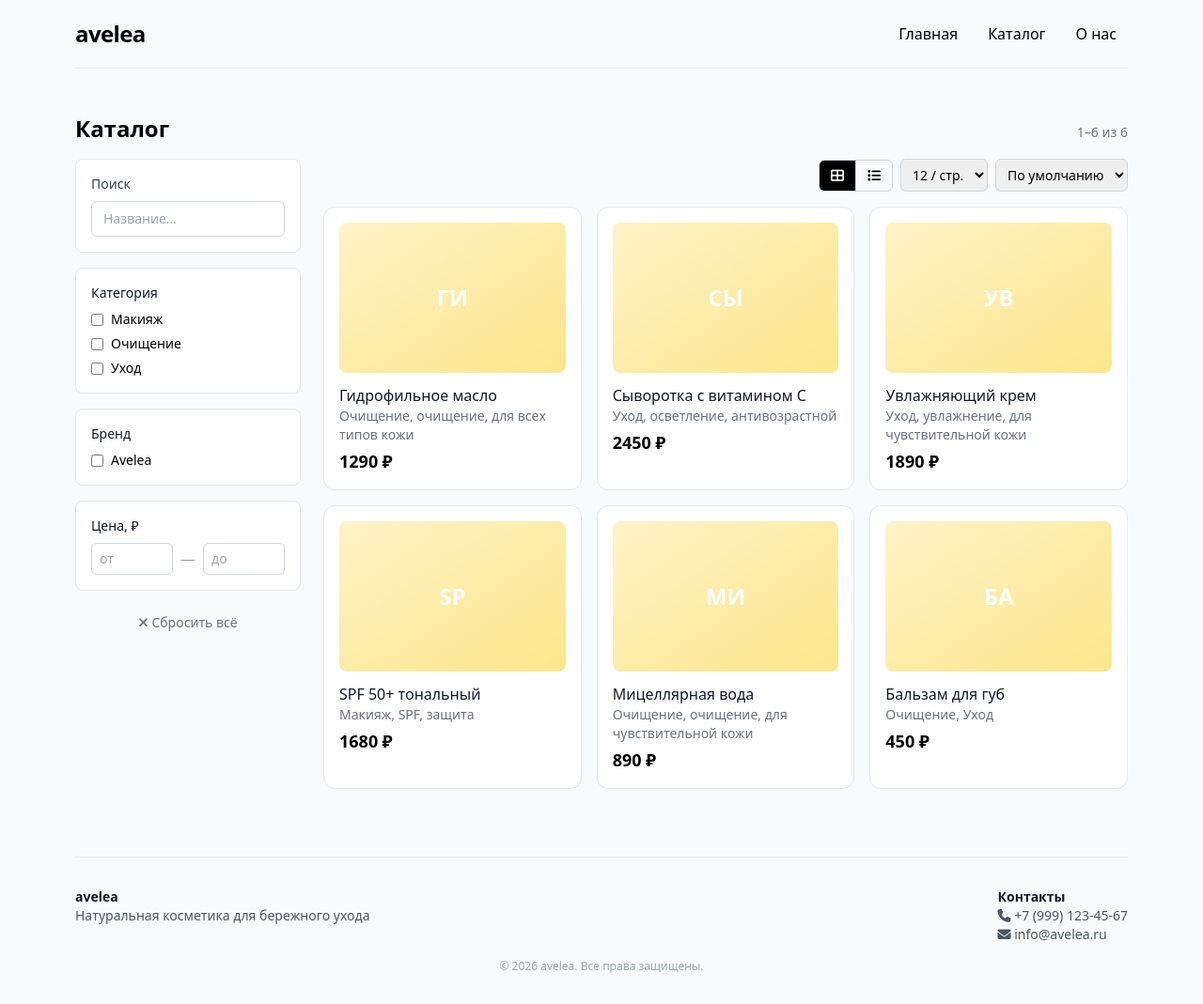
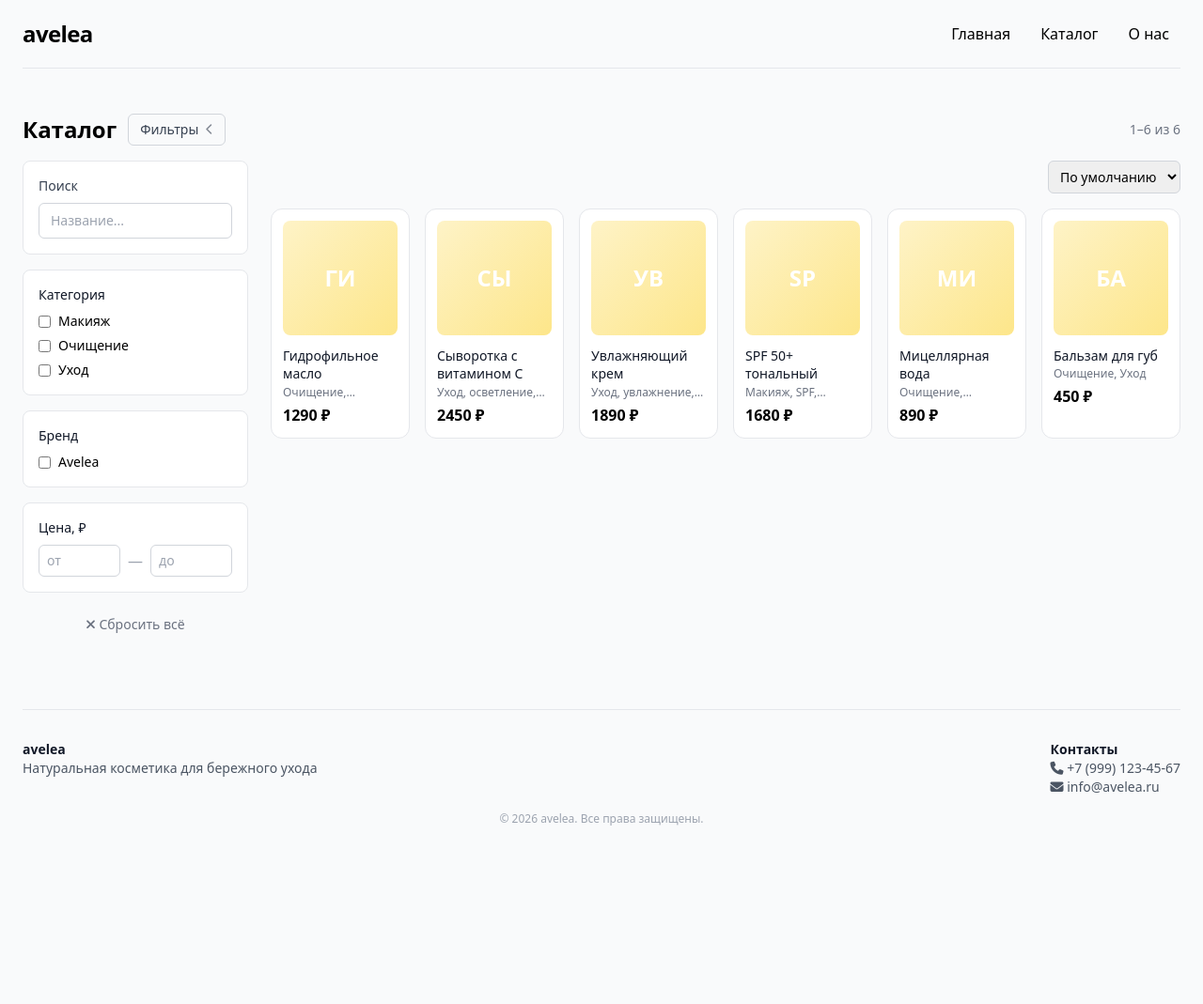
Before and after one commit to termos2347/avelea_site, a FastAPI app: page /catalog in a window 1280 px wide. Shown: the whole page at 94% size. After the commit the page ends 879 px from the top, so only its background shows below. Run offline with FastAPI, Linux system fonts and the light colour scheme; data comes from the database, SQL or seed files in the repository; some libraries are stand-ins or nearby versions.

Commit message:
wow, sx4 go workать

```diff
--- a/app/main.py
+++ b/app/main.py
@@ -25,11 +25,10 @@ app = FastAPI(title="Avelea Shop")
 app.add_middleware(SessionMiddleware, secret_key=SECRET_KEY)
 app.mount("/static", StaticFiles(directory="static"), name="static")
 
-# Два независимых набора шаблонов
-site_templates = Jinja2Templates(directory="app/templates/site")
-admin_templates = Jinja2Templates(directory="app/templates/admin")
+# Сколько товаров показывать на одной странице каталога.
+# Хочешь другое число — поменяй здесь (например, 14).
+PER_PAGE = 12
 
-ALLOWED_PER_PAGE = (12, 24, 48)
 ALLOWED_IMAGE_EXT = {".jpg", ".jpeg", ".png", ".webp", ".gif"}
 
 
@@ -83,13 +82,9 @@ def build_page_url(params, page_num: int) -> str:
     return "/catalog?" + urlencode(pairs)
 
 
-def build_reset_url(view: str, per_page: int) -> str:
-    keep = []
-    if view != "grid":
-        keep.append(("view", view))
-    if per_page != ALLOWED_PER_PAGE[0]:
-        keep.append(("per_page", str(per_page)))
-    return "/catalog" + ("?" + urlencode(keep) if keep else "")
+def build_reset_url() -> str:
+    # Per_page теперь фиксирован, view убран — сброс ведёт на чистый каталог
+    return "/catalog"
 
 
 def make_page_items(current: int, total: int, params):
@@ -142,6 +137,15 @@ def _remove_category_from_all_products(db: Session, name: str):
             p.category = ",".join(cats) if cats else None
 
 
+# ============== ШАБЛОНЫ ==============
+site_templates = Jinja2Templates(directory="app/templates/site")
+admin_templates = Jinja2Templates(directory="app/templates/admin")
+
+site_templates.env.globals["build_page_url"] = build_page_url
+site_templates.env.globals["build_filter_url"] = build_filter_url
+site_templates.env.globals["build_reset_url"] = build_reset_url
+
+
 # ============== ГЛОБАЛЬНЫЕ ОБРАБОТЧИКИ ==============
 @app.exception_handler(StarletteHTTPException)
 async def http_exception_handler(request: Request, exc: StarletteHTTPException):
@@ -178,17 +182,6 @@ async def catalog(request: Request, db: Session = Depends(get_db)):
     price_min = params.get("price_min") or ""
     price_max = params.get("price_max") or ""
     sort = params.get("sort") or ""
-
-    view = params.get("view") or "grid"
-    if view not in ("grid", "list"):
-        view = "grid"
-
-    try:
-        per_page = int(params.get("per_page") or ALLOWED_PER_PAGE[0])
-    except ValueError:
-        per_page = ALLOWED_PER_PAGE[0]
-    if per_page not in ALLOWED_PER_PAGE:
-        per_page = ALLOWED_PER_PAGE[0]
 
     try:
         page = int(params.get("page") or 1)
@@ -228,11 +221,11 @@ async def catalog(request: Request, db: Session = Depends(get_db)):
         query = query.order_by(Product.id.asc())
 
     total_count = query.count()
-    total_pages = max(1, (total_count + per_page - 1) // per_page)
+    total_pages = max(1, (total_count + PER_PAGE - 1) // PER_PAGE)
     if page > total_pages:
         page = total_pages
 
-    products = query.offset((page - 1) * per_page).limit(per_page).all()
+    products = query.offset((page - 1) * PER_PAGE).limit(PER_PAGE).all()
 
     all_categories = [c.name for c in db.query(Category).order_by(Category.name).all()]
     all_brands = [b[0] for b in db.query(Product.brand).distinct().all() if b[0]]
@@ -249,8 +242,8 @@ async def catalog(request: Request, db: Session = Depends(get_db)):
     if price_max:
         active_filters.append({"label": f"до {price_max} ₽", "remove_url": build_filter_url(params, "price_max")})
 
-    start_idx = (page - 1) * per_page + 1 if total_count else 0
-    end_idx = min(page * per_page, total_count)
+    start_idx = (page - 1) * PER_PAGE + 1 if total_count else 0
+    end_idx = min(page * PER_PAGE, total_count)
 
     return site_templates.TemplateResponse("catalog.html", {
         "request": request,
@@ -266,14 +259,11 @@ async def catalog(request: Request, db: Session = Depends(get_db)):
         "price_max": price_max,
         "q": q,
         "sort": sort,
-        "view": view,
-        "per_page": per_page,
-        "per_page_options": ALLOWED_PER_PAGE,
         "page": page,
         "total_pages": total_pages,
         "page_items": make_page_items(page, total_pages, params),
         "active_filters": active_filters,
-        "reset_url": build_reset_url(view, per_page),
+        "reset_url": build_reset_url(),
     })
 
 
--- a/app/templates/site/base.html
+++ b/app/templates/site/base.html
@@ -29,7 +29,9 @@
     <div id="htmx-progress"
          class="fixed top-0 left-0 h-0.5 bg-black w-0 transition-all duration-200 z-50 opacity-0"></div>
 
-    <div class="container mx-auto px-4 max-w-6xl">
+    {# Контейнер: на широких экранах занимает ~80% ширины окна,
+       но не больше 1536px (screen-2xl). На мобилке — вся ширина. #}
+    <div class="mx-auto px-4 md:px-6 max-w-screen-2xl">
         <nav class="flex flex-wrap items-center justify-between py-4 border-b border-gray-200 mb-6">
             <a href="/" class="text-2xl font-semibold tracking-tight hover:opacity-80">
                 avelea
--- a/app/templates/site/catalog.html
+++ b/app/templates/site/catalog.html
@@ -1,7 +1,95 @@
 {% extends "base.html" %}
 {% block content %}
-<div class="flex flex-wrap items-baseline justify-between gap-3 mb-4">
+
+{# --- 1. Ранняя синхронизация свёрнутого состояния (desktop) --- #}
+<script>
+(function () {
+    try {
+        if (localStorage.getItem('catalog_filters_collapsed') === '1') {
+            document.body.classList.add('catalog-filters-collapsed');
+        }
+    } catch (e) { /* localStorage может быть недоступен */ }
+})();
+</script>
+
+<style>
+    /* ============================================================
+       DESKTOP (>= 768px)
+       ============================================================ */
+    @media (min-width: 768px) {
+        #catalog-layout {
+            display: flex;
+            align-items: flex-start;
+        }
+
+        #filters-panel {
+            width: 240px;
+            flex-shrink: 0;
+            margin-right: 1.5rem;
+            overflow: hidden;
+            transition:
+                width 320ms cubic-bezier(0.4, 0, 0.2, 1),
+                margin-right 320ms cubic-bezier(0.4, 0, 0.2, 1);
+        }
+
+        #filters-panel > .filters-inner {
+            width: 240px;
+            transform: translateX(0);
+            opacity: 1;
+            transition:
+                transform 320ms cubic-bezier(0.4, 0, 0.2, 1),
+                opacity 240ms ease;
+        }
+
+        #catalog-content {
+            flex: 1;
+            min-width: 0;
+        }
+
+        body.catalog-filters-collapsed #filters-panel {
+            width: 0;
+            margin-right: 0;
+            pointer-events: none;
+        }
+        body.catalog-filters-collapsed #filters-panel > .filters-inner {
+            transform: translateX(-100%);
+            opacity: 0;
+        }
+    }
+
+    /* ============================================================
+       MOBILE (<= 767px) — панель как полноэкранный overlay
+       ============================================================ */
+    @media (max-width: 767px) {
+        #filters-panel {
+            display: none;
+            position: fixed;
+            inset: 0;
+            z-index: 60;
+            background: #f9fafb;
+            padding: 1rem;
+            overflow-y: auto;
+        }
+        body.mobile-filters-open #filters-panel { display: block; }
+        body.mobile-filters-open { overflow: hidden; }
+    }
+</style>
+
+<div class="flex flex-wrap items-center justify-between gap-3 mb-4">
+    <div class="flex items-center gap-3">
         <h2 class="text-2xl font-semibold">Каталог</h2>
+
+        <button type="button" id="filters-toggle-desktop"
+                aria-expanded="true" aria-controls="filters-panel"
+                title="Свернуть / развернуть фильтры"
+                class="hidden md:inline-flex items-center gap-2 border border-gray-300 rounded-md px-3 py-1.5 text-sm font-medium text-gray-700 hover:bg-gray-50 focus:outline-none focus:ring-2 focus:ring-black">
+            <span>Фильтры</span>
+            <i class="fas fa-chevron-left text-xs opacity-60"
+               id="filters-toggle-icon" aria-hidden="true"></i>
+        </button>
+    </div>
+
+    <div class="flex flex-wrap items-center gap-3">
         <span class="text-sm text-gray-500">
             {% if total_count %}
                 {{ start_idx }}–{{ end_idx }} из {{ total_count }}
@@ -9,12 +97,36 @@
                 Ничего не найдено
             {% endif %}
         </span>
+
+        <button type="button" id="open-filters-mobile"
+                class="md:hidden inline-flex items-center gap-2 border border-gray-300 rounded-md px-3 py-1.5 text-sm text-gray-700 hover:bg-gray-50">
+            <i class="fas fa-sliders-h" aria-hidden="true"></i>
+            Фильтры
+            {% if active_filters %}
+            <span class="inline-flex items-center justify-center min-w-[1.25rem] h-5 px-1.5 text-xs font-medium bg-black text-white rounded-full">
+                {{ active_filters|length }}
+            </span>
+            {% endif %}
+        </button>
+    </div>
 </div>
 
 <form method="get" action="/catalog" id="filters-form" autocomplete="off">
-    <div class="grid grid-cols-1 md:grid-cols-[240px_1fr] gap-6">
+    <div id="catalog-layout">
 
-        <aside class="space-y-4">
+        <aside id="filters-panel">
+            <div class="filters-inner">
+
+                <div class="md:hidden flex items-center justify-between mb-4">
+                    <h3 class="font-semibold text-gray-900">Фильтры</h3>
+                    <button type="button" id="close-filters-mobile"
+                            aria-label="Закрыть фильтры"
+                            class="inline-flex items-center justify-center w-8 h-8 rounded-md text-gray-500 hover:text-black hover:bg-gray-100">
+                        <i class="fas fa-times"></i>
+                    </button>
+                </div>
+
+                <div class="space-y-4">
 
                     <div class="bg-white border border-gray-200 rounded-lg p-4">
                         <label class="block text-sm font-medium text-gray-700 mb-2">Поиск</label>
@@ -32,7 +144,6 @@
                                 <input type="checkbox" name="category" value="{{ cat }}"
                                        {% if cat in selected_categories %}checked{% endif %}
                                        autocomplete="off"
-                               onchange="this.form.submit()"
                                        class="rounded border-gray-300 text-black focus:ring-black">
                                 {{ cat }}
                             </label>
@@ -50,7 +161,6 @@
                                 <input type="checkbox" name="brand" value="{{ brand }}"
                                        {% if brand in selected_brands %}checked{% endif %}
                                        autocomplete="off"
-                               onchange="this.form.submit()"
                                        class="rounded border-gray-300 text-black focus:ring-black">
                                 {{ brand }}
                             </label>
@@ -64,24 +174,28 @@
                         <div class="flex gap-2 items-center">
                             <input type="number" name="price_min" value="{{ price_min }}" placeholder="от" min="0"
                                    autocomplete="off"
-                           class="w-full border border-gray-300 rounded-md px-2 py-1.5 text-sm focus:outline-none focus:ring-2 focus:ring-black"
-                           onchange="this.form.submit()">
+                                   class="w-full border border-gray-300 rounded-md px-2 py-1.5 text-sm focus:outline-none focus:ring-2 focus:ring-black">
                             <span class="text-gray-400">—</span>
                             <input type="number" name="price_max" value="{{ price_max }}" placeholder="до" min="0"
                                    autocomplete="off"
-                           class="w-full border border-gray-300 rounded-md px-2 py-1.5 text-sm focus:outline-none focus:ring-2 focus:ring-black"
-                           onchange="this.form.submit()">
+                                   class="w-full border border-gray-300 rounded-md px-2 py-1.5 text-sm focus:outline-none focus:ring-2 focus:ring-black">
                         </div>
                     </div>
 
-            <a href="{{ reset_url }}"
-               onclick="event.preventDefault(); document.getElementById('filters-form').reset(); window.location.href='{{ reset_url }}';"
+                    <a href="{{ reset_url }}" id="reset-filters"
                        class="block text-center text-sm text-gray-500 hover:text-black py-2 cursor-pointer">
                         <i class="fas fa-times"></i> Сбросить всё
                     </a>
+
+                    <button type="button" id="apply-filters-mobile"
+                            class="md:hidden w-full bg-black text-white py-2.5 rounded-md hover:opacity-90 text-sm font-medium">
+                        Применить
+                    </button>
+                </div>
+            </div>
         </aside>
 
-        <div>
+        <div id="catalog-content">
 
             <div class="flex flex-wrap items-start justify-between gap-3 mb-4">
                 <div class="flex flex-wrap gap-1.5 max-w-full">
@@ -95,36 +209,7 @@
                 </div>
 
                 <div class="flex flex-wrap items-center gap-2">
-                    <div class="inline-flex border border-gray-300 rounded-md overflow-hidden">
-                        <label class="cursor-pointer">
-                            <input type="radio" name="view" value="grid" class="peer sr-only"
-                                   {% if view == 'grid' %}checked{% endif %}
-                                   autocomplete="off" onchange="this.form.submit()">
-                            <span class="px-3 py-1.5 text-sm inline-block
-                                         peer-checked:bg-black peer-checked:text-white hover:bg-gray-100">
-                                <i class="fas fa-th-large"></i>
-                            </span>
-                        </label>
-                        <label class="cursor-pointer">
-                            <input type="radio" name="view" value="list" class="peer sr-only"
-                                   {% if view == 'list' %}checked{% endif %}
-                                   autocomplete="off" onchange="this.form.submit()">
-                            <span class="px-3 py-1.5 text-sm inline-block border-l border-gray-300
-                                         peer-checked:bg-black peer-checked:text-white hover:bg-gray-100">
-                                <i class="fas fa-list"></i>
-                            </span>
-                        </label>
-                    </div>
-
-                    <select name="per_page" onchange="this.form.submit()" autocomplete="off"
-                            title="Товаров на странице"
-                            class="border border-gray-300 rounded-md px-2 py-1.5 text-sm focus:outline-none focus:ring-2 focus:ring-black">
-                        {% for n in per_page_options %}
-                        <option value="{{ n }}" {% if per_page == n %}selected{% endif %}>{{ n }} / стр.</option>
-                        {% endfor %}
-                    </select>
-
-                    <select name="sort" onchange="this.form.submit()" autocomplete="off"
+                    <select name="sort" autocomplete="off"
                             class="border border-gray-300 rounded-md px-2 py-1.5 text-sm focus:outline-none focus:ring-2 focus:ring-black">
                         <option value=""           {% if not sort %}selected{% endif %}>По умолчанию</option>
                         <option value="popular"    {% if sort == 'popular' %}selected{% endif %}>Популярные</option>
@@ -136,59 +221,36 @@
             </div>
 
             {% if products %}
-                {% if view == 'grid' %}
-                <div class="grid grid-cols-2 lg:grid-cols-3 gap-4">
+            <div class="grid gap-3 sm:gap-4
+                        grid-cols-2
+                        sm:grid-cols-3
+                        md:grid-cols-4
+                        lg:grid-cols-6">
                 {% for product in products %}
                 <a href="/product/{{ product.id }}"
-                       class="border border-gray-200 rounded-xl overflow-hidden hover:shadow-md transition bg-white p-4 block">
+                   class="border border-gray-200 rounded-xl overflow-hidden hover:shadow-md transition bg-white p-3 block">
+                    <div class="aspect-square w-full rounded-lg mb-3 overflow-hidden flex items-center justify-center
+                                bg-gradient-to-br from-amber-100 to-amber-200 text-2xl font-bold text-white">
                         {% if product.image %}
                         <img src="{{ product.image }}" alt="{{ product.name }}"
-                             class="w-full h-40 object-cover rounded-lg mb-3">
+                             class="w-full h-full object-cover">
                         {% else %}
-                        <div class="w-full h-40 bg-gradient-to-br from-amber-100 to-amber-200 rounded-lg mb-3 flex items-center justify-center text-2xl font-bold text-white">
                         {{ product.name[:2].upper() }}
+                        {% endif %}
                     </div>
-                        {% endif %}
-                        <h3 class="font-medium text-gray-900">{{ product.name }}</h3>
-                        <p class="text-sm text-gray-500">
+                    <h3 class="font-medium text-gray-900 text-sm leading-snug line-clamp-2">{{ product.name }}</h3>
+                    <p class="text-xs text-gray-500 mt-0.5 line-clamp-1">
                         {{ product.category.replace(',', ', ') if product.category else "" }}
                     </p>
-                        <p class="text-lg font-semibold mt-1">{{ product.price|int }} ₽</p>
+                    <p class="text-base font-semibold mt-1">{{ product.price|int }} ₽</p>
                 </a>
                 {% endfor %}
             </div>
-                {% else %}
-                <div class="space-y-3">
-                    {% for product in products %}
-                    <a href="/product/{{ product.id }}"
-                       class="flex gap-4 border border-gray-200 rounded-xl bg-white p-4 hover:shadow-md transition">
-                        {% if product.image %}
-                        <img src="{{ product.image }}" alt="{{ product.name }}"
-                             class="w-24 h-24 shrink-0 object-cover rounded-lg">
-                        {% else %}
-                        <div class="w-24 h-24 shrink-0 bg-gradient-to-br from-amber-100 to-amber-200 rounded-lg flex items-center justify-center text-xl font-bold text-white">
-                            {{ product.name[:2].upper() }}
-                        </div>
-                        {% endif %}
-                        <div class="flex-1 min-w-0">
-                            <h3 class="font-medium text-gray-900">{{ product.name }}</h3>
-                            <p class="text-sm text-gray-500">
-                                {{ product.category.replace(',', ', ') if product.category else "" }}{% if product.brand %} · {{ product.brand }}{% endif %}
-                            </p>
-                            {% if product.description %}
-                            <p class="text-sm text-gray-600 mt-1 line-clamp-2">{{ product.description }}</p>
-                            {% endif %}
-                            <p class="text-lg font-semibold mt-2">{{ product.price|int }} ₽</p>
-                        </div>
-                    </a>
-                    {% endfor %}
-                </div>
-                {% endif %}
 
             {% if total_pages > 1 %}
             <nav class="mt-8 flex flex-wrap items-center justify-center gap-1">
                 {% if page > 1 %}
-                    <a href="/catalog?{% for k in request.query_params.keys() %}{% if k != 'page' %}{{ k }}={{ request.query_params.get(k) }}&{% endif %}{% endfor %}page={{ page - 1 }}"
+                <a href="{{ build_page_url(request.query_params, page - 1) }}"
                    class="px-3 py-1.5 border border-gray-300 rounded-md hover:bg-gray-100 text-sm">
                     <i class="fas fa-chevron-left text-xs"></i>
                 </a>
@@ -210,7 +272,7 @@
                 {% endfor %}
 
                 {% if page < total_pages %}
-                    <a href="/catalog?{% for k in request.query_params.keys() %}{% if k != 'page' %}{{ k }}={{ request.query_params.get(k) }}&{% endif %}{% endfor %}page={{ page + 1 }}"
+                <a href="{{ build_page_url(request.query_params, page + 1) }}"
                    class="px-3 py-1.5 border border-gray-300 rounded-md hover:bg-gray-100 text-sm">
                     <i class="fas fa-chevron-right text-xs"></i>
                 </a>
@@ -236,4 +298,75 @@
         </div>
     </div>
 </form>
+
+<script>
+(function () {
+    const body = document.body;
+    const form = document.getElementById('filters-form');
+    const KEY  = 'catalog_filters_collapsed';
+    const isMobile = () => window.matchMedia('(max-width: 767px)').matches;
+
+    /* ===== Desktop: сворачивание панели ===== */
+    const toggleBtn  = document.getElementById('filters-toggle-desktop');
+    const toggleIcon = document.getElementById('filters-toggle-icon');
+
+    function syncToggle() {
+        const collapsed = body.classList.contains('catalog-filters-collapsed');
+        if (toggleBtn) toggleBtn.setAttribute('aria-expanded', String(!collapsed));
+        if (toggleIcon) {
+            toggleIcon.classList.toggle('fa-chevron-left', !collapsed);
+            toggleIcon.classList.toggle('fa-chevron-right', collapsed);
+        }
+    }
+
+    function setCollapsed(collapsed) {
+        body.classList.toggle('catalog-filters-collapsed', collapsed);
+        syncToggle();
+        try { localStorage.setItem(KEY, collapsed ? '1' : '0'); } catch (e) {}
+    }
+
+    if (toggleBtn) {
+        toggleBtn.addEventListener('click', () => {
+            setCollapsed(!body.classList.contains('catalog-filters-collapsed'));
+        });
+    }
+
+    syncToggle();
+
+    /* ===== Mobile: полноэкранный overlay ===== */
+    const openBtn  = document.getElementById('open-filters-mobile');
+    const closeBtn = document.getElementById('close-filters-mobile');
+    const applyBtn = document.getElementById('apply-filters-mobile');
+
+    if (openBtn)  openBtn.addEventListener('click', () => body.classList.add('mobile-filters-open'));
+    if (closeBtn) closeBtn.addEventListener('click', () => body.classList.remove('mobile-filters-open'));
+
+    if (applyBtn) {
+        applyBtn.addEventListener('click', () => {
+            body.classList.remove('mobile-filters-open');
+            if (form) form.submit();
+        });
+    }
+
+    document.addEventListener('keydown', (e) => {
+        if (e.key === 'Escape') body.classList.remove('mobile-filters-open');
+    });
+
+    /* ===== Авто-применение фильтров ===== */
+    if (form) {
+        form.addEventListener('change', (e) => {
+            const t = e.target;
+            if (t.matches('select[name="sort"]')) {
+                form.submit();
+                return;
+            }
+            if (t.matches('input[name="category"], input[name="brand"], input[name="price_min"], input[name="price_max"]')) {
+                if (isMobile()) return;
+                form.submit();
+            }
+        });
+    }
+})();
+</script>
+
 {% endblock %}
```
Also changed, not shown: app/templates/site/index.html (+18 -11 lines), README.md, 3 other files. Lines whose indentation alone changed are shown as unchanged.
